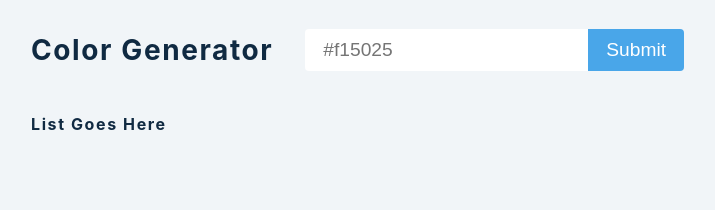
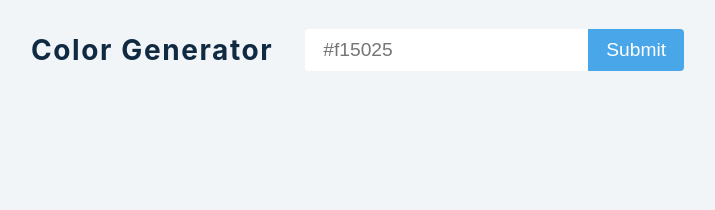
Before and after one commit to SherifAckles/color-generator, a React (Vite) app: page / in a window 1280 px wide. Shown: the top 210 px of the page, without its empty margins (1-716 px from the left). Built offline with nearby package versions, Linux system fonts and the light colour scheme.

Commit message:
iterated over the list state to return a singleColor component which will contain the colors

```diff
--- a/src/App.jsx
+++ b/src/App.jsx
@@ -12,6 +12,7 @@ function App() {
     e.preventDefault();
     try {
       let colors = new Values(color).all(10);
+      setList(colors);
     } catch (error) {
       setErr(true);
     }
@@ -34,13 +35,15 @@ function App() {
           </button>
         </form>
       </section>
-      <section className="color">
-        {err && (
+      <section className="colors">
+        {list.map((color, i) => {
+          return <SingleColor key={i} {...color} i={i} />;
+        })}
+        {/* {err && (
           <p className="error-message">
             Invalid color format. Please provide a valid color.
           </p>
-        )}
-        <h4>list goes here</h4>
+        )} */}
       </section>
     </>
   );
--- a/src/SingleColor.jsx
+++ b/src/SingleColor.jsx
@@ -1,7 +1,12 @@
 import React, { useState, useEffect } from 'react'
 import rgbToHex from './utils'
 
-const SingleColor = () => {
+const SingleColor = ({ rgb, weight, i }) => {
+  const [alert, setAlert] = useState(false)
+
+// CONVERTING THE ARRAY RGB TO A STRING
+  const bcg = rgb.join(',')
+  console.log(bcg)
   return <h4>single color</h4>
 }
 
--- a/src/index.css
+++ b/src/index.css
@@ -183,7 +183,7 @@ input.error {
   border: 2px solid var(--clr-red-dark);
 }
 .error-message {
-  color: red;
+  color:var(--clr-red-dark);
 }
 .colors {
   min-height: calc(100vh - 100px);
```
